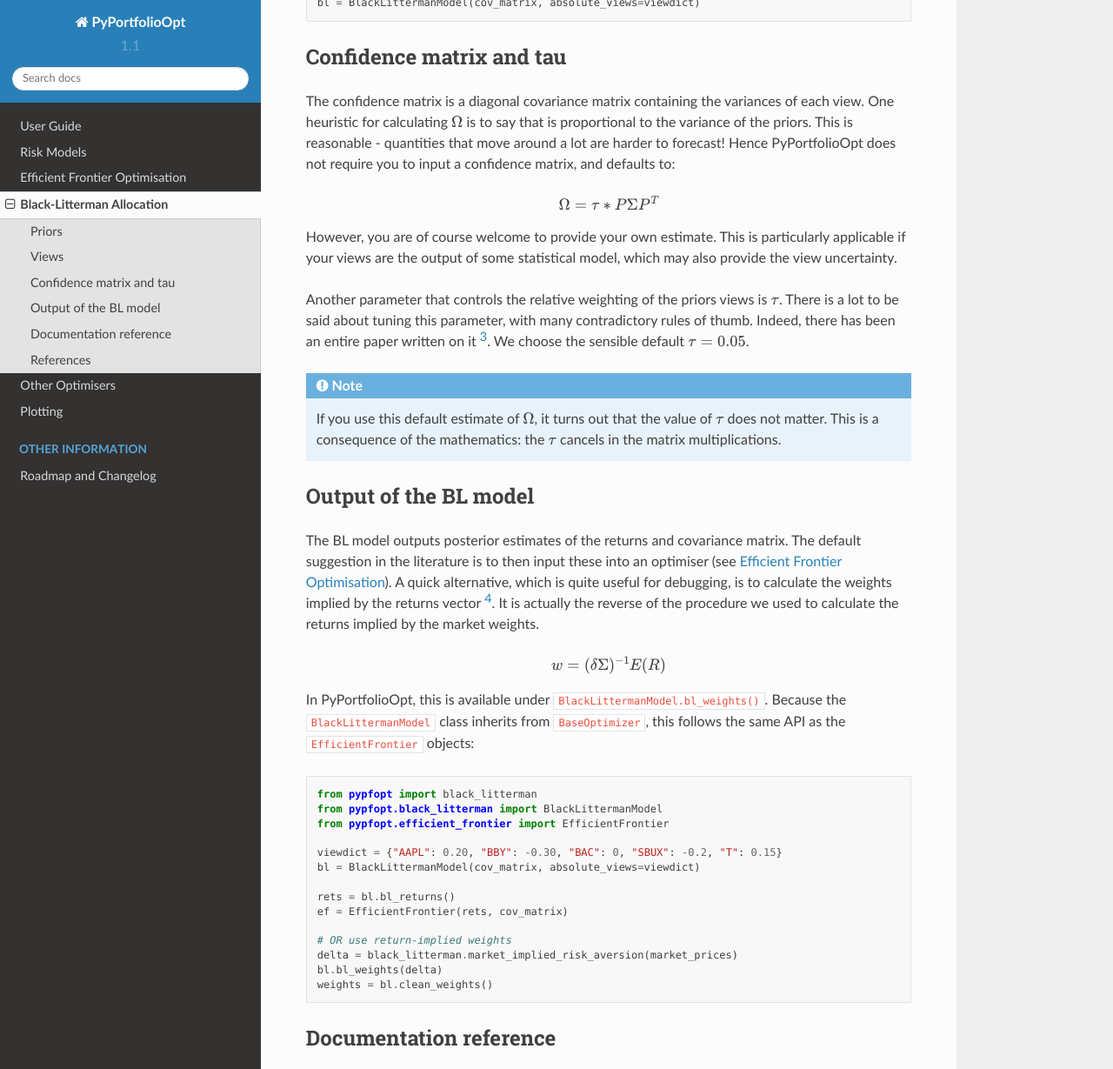
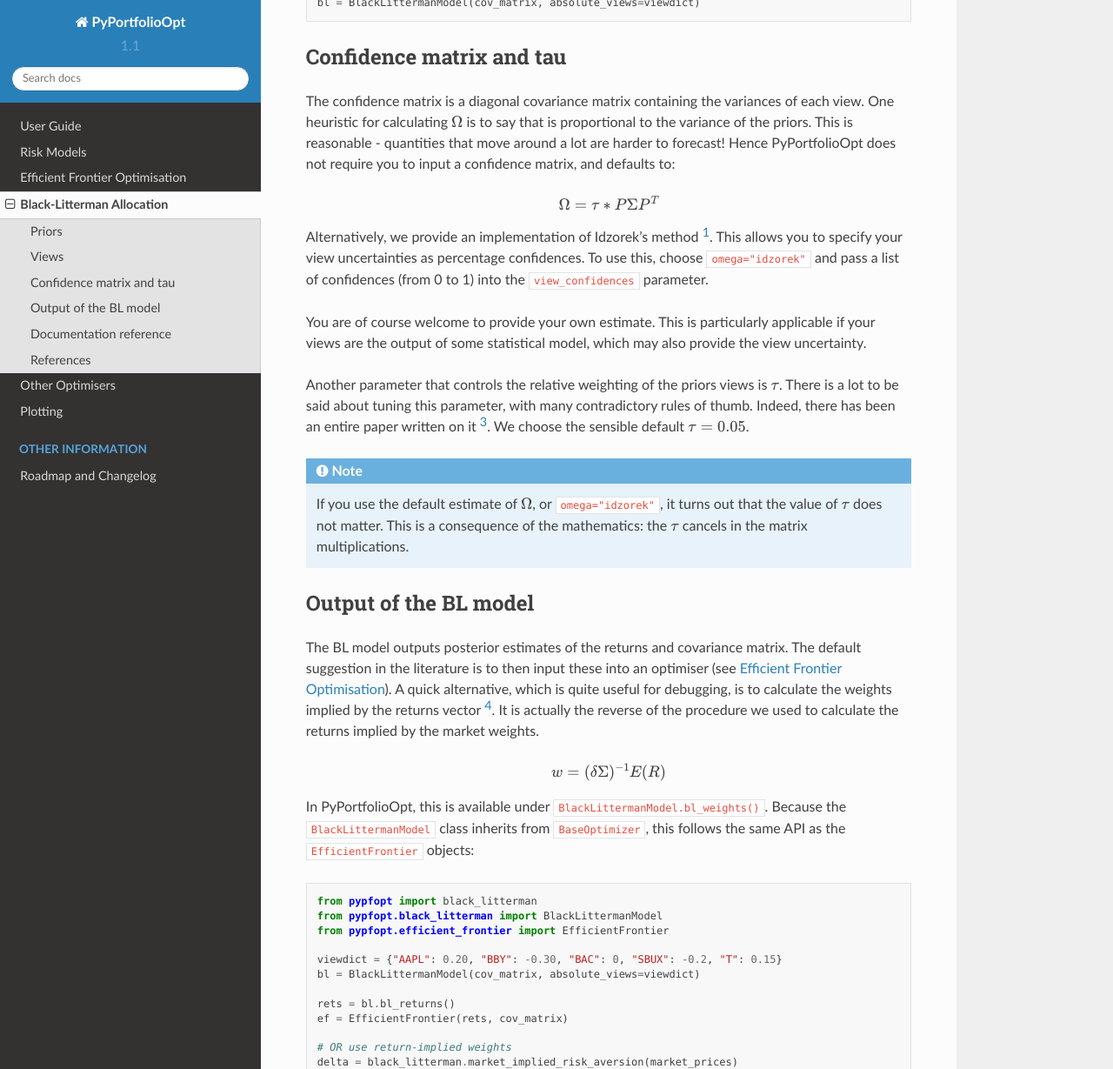
Before and after one commit to robertmartin8/PyPortfolioOpt, a Sphinx documentation site: the page built from docs/BlackLitterman.rst, in a window 1280 px wide and 1400 px high, scrolled down 3253 px, cut to the strip 0-1229 px from the top of the window. Shown: the whole strip at 87% size. Built offline with Sphinx 7.4.7 and the Read the Docs theme 2.0.0, drawn with Linux system fonts in a browser that asks for light colours; pages that are not in the unit, such as notebooks, are missing from menus; some of the changed text lies outside the part shown.

Commit message:
idzorek's method (#95)

```diff
--- a/docs/BlackLitterman.rst
+++ b/docs/BlackLitterman.rst
@@ -165,7 +165,11 @@ around a lot are harder to forecast! Hence PyPortfolioOpt does not require you t
 
     \Omega = \tau * P \Sigma P^T
 
-However, you are of course welcome to provide your own estimate. This is particularly applicable if your views are the output
+Alternatively, we provide an implementation of Idzorek's method [1]_. This allows you to specify your view uncertainties as
+percentage confidences. To use this, choose ``omega="idzorek"`` and pass a list of confidences (from 0 to 1) into the ``view_confidences``
+parameter.
+
+You are of course welcome to provide your own estimate. This is particularly applicable if your views are the output
 of some statistical model, which may also provide the view uncertainty.
 
 Another parameter that controls the relative weighting of the priors views is :math:`\tau`. There is a lot to be said about tuning
@@ -174,7 +178,7 @@ the sensible default :math:`\tau = 0.05`.
 
 .. note::
 
-    If you use this default estimate of :math:`\Omega`, it turns out that the value of :math:`\tau` does not matter. This
+    If you use the default estimate of :math:`\Omega`, or ``omega="idzorek"``, it turns out that the value of :math:`\tau` does not matter. This
     is a consequence of the mathematics: the :math:`\tau` cancels in the matrix multiplications.
 
 
```
Also changed, not shown: other parts of docs/BlackLitterman.rst (+1 -1 lines), 2 other files.
